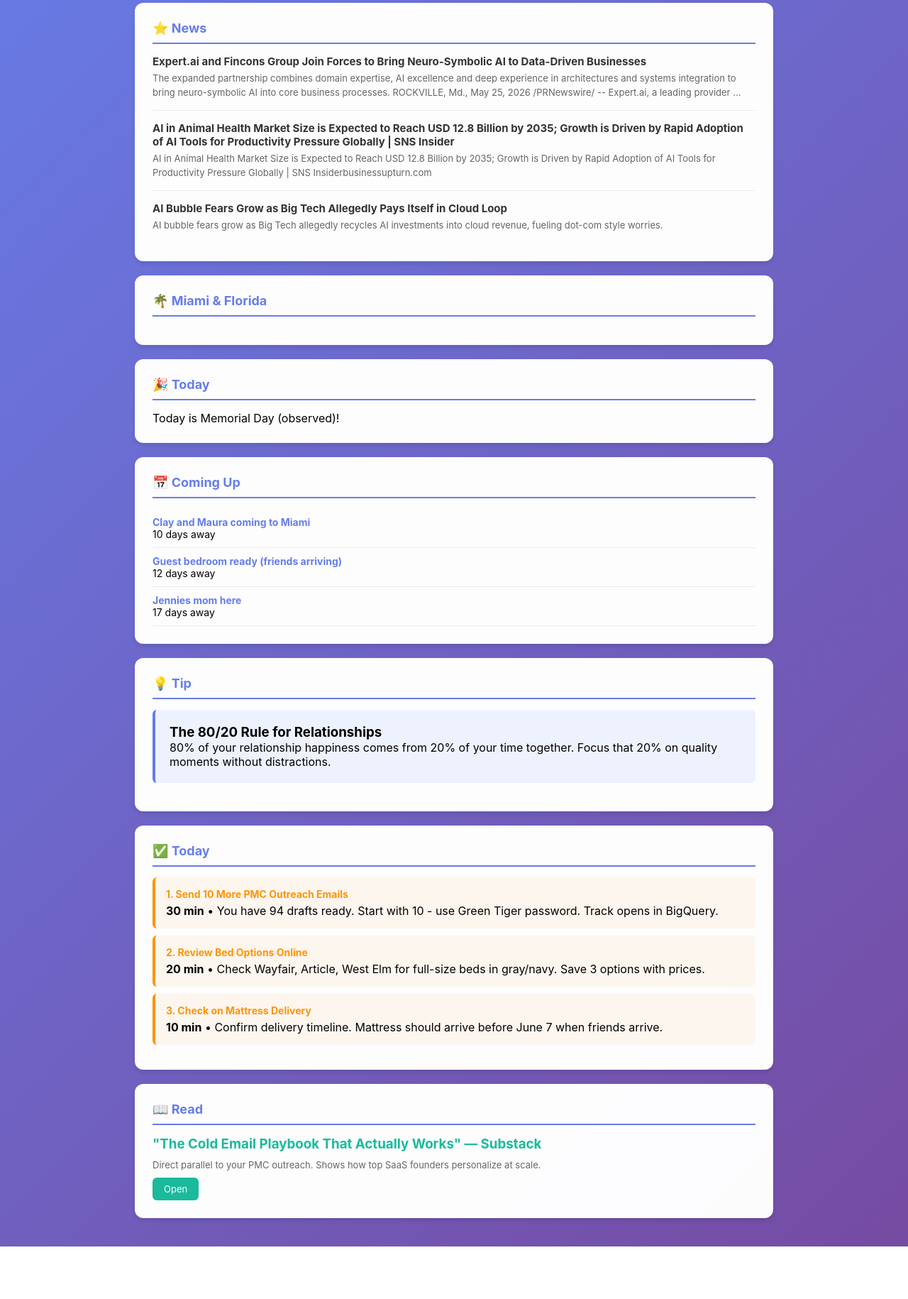
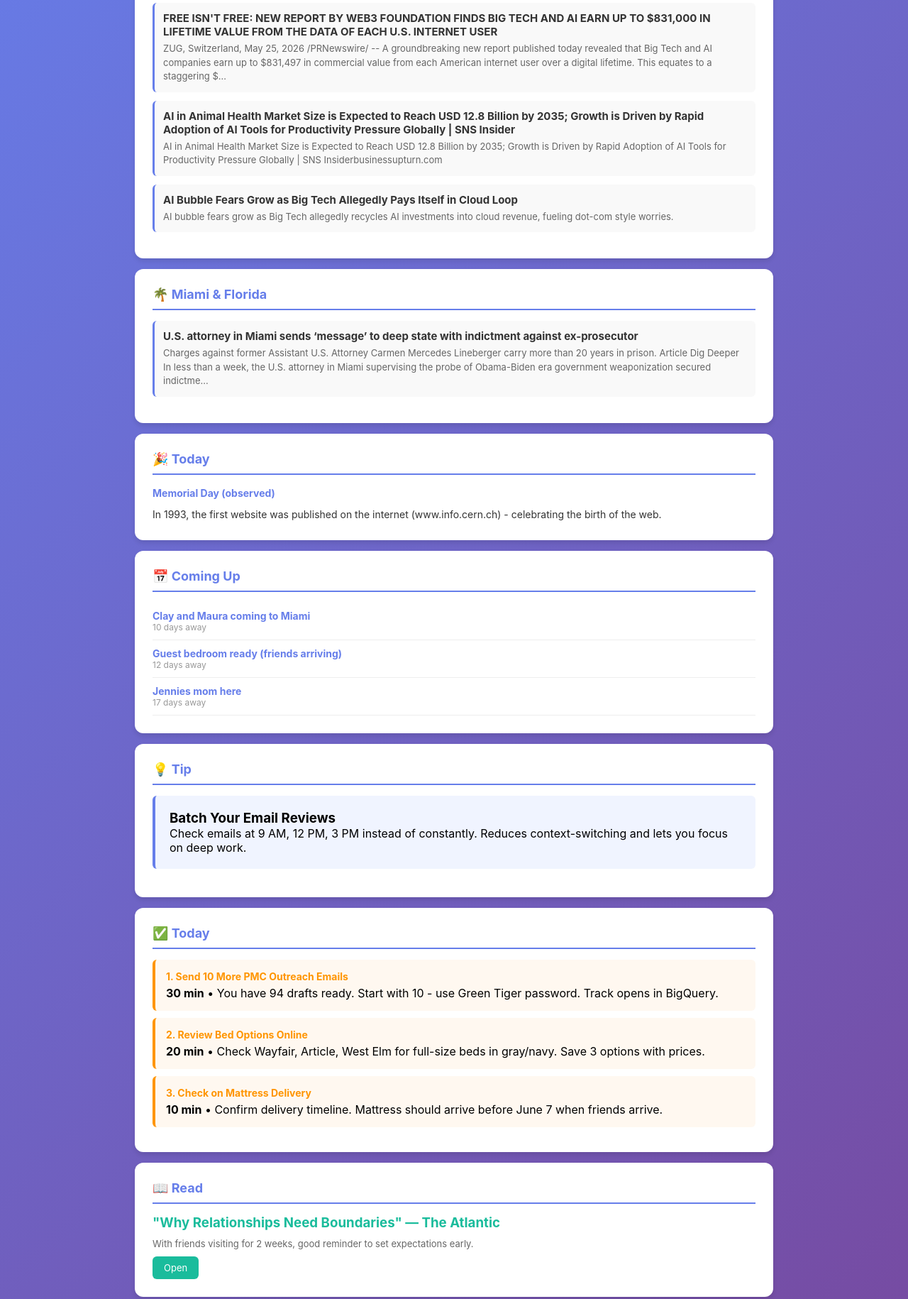
Before and after one commit to consultusai/diem, a website: page index.html in a window 1280 px wide. Shown: the part 291-2121 px from the top of the page at 71% size. Before the commit the page ends 2047 px from the top, so only its background shows below. Drawn offline with Linux system fonts and the light colour scheme; files whose address does not match are found by name.

Commit message:
Add historical events, clickable news links, Miami news, reduced whitespace

```diff
--- a/data.json
+++ b/data.json
@@ -3,9 +3,9 @@
   "dayOfWeek": "Tuesday",
   "usNews": [
     {
-      "title": "Expert.ai and Fincons Group Join Forces to Bring Neuro-Symbolic AI to Data-Driven Businesses",
-      "description": "The expanded partnership combines domain expertise, AI excellence and deep experience in architectures and systems integration to bring neuro-symbolic AI into core business processes. ROCKVILLE, Md., May 25, 2026 /PRNewswire/ -- Expert.ai, a leading provider …",
-      "url": "https://www.prnewswire.com/news-releases/expertai-and-fincons-group-join-forces-to-bring-neuro-symbolic-ai-to-data-driven-businesses-302780037.html"
+      "title": "FREE ISN'T FREE: NEW REPORT BY WEB3 FOUNDATION FINDS BIG TECH AND AI EARN UP TO $831,000 IN LIFETIME VALUE FROM THE DATA OF EACH U.S. INTERNET USER",
+      "description": "ZUG, Switzerland, May 25, 2026 /PRNewswire/ -- A groundbreaking new report published today revealed that Big Tech and AI companies earn up to $831,497 in commercial value from each American internet user over a digital lifetime. This equates to a staggering $…",
+      "url": "https://www.prnewswire.com/news-releases/free-isnt-free-new-report-by-web3-foundation-finds-big-tech-and-ai-earn-up-to-831-000-in-lifetime-value-from-the-data-of-each-us-internet-user-302781133.html"
     },
     {
       "title": "AI in Animal Health Market Size is Expected to Reach USD 12.8 Billion by 2035; Growth is Driven by Rapid Adoption of AI Tools for Productivity Pressure Globally | SNS Insider",
@@ -18,10 +18,16 @@
       "url": "https://beincrypto.com/ai-boom-fake-revenue-bubble/"
     }
   ],
-  "miamiNews": [],
+  "miamiNews": [
+    {
+      "title": "U.S. attorney in Miami sends ‘message’ to deep state with indictment against ex-prosecutor",
+      "description": "Charges against former Assistant U.S. Attorney Carmen Mercedes Lineberger carry more than 20 years in prison. Article Dig Deeper In less than a week, the U.S. attorney in Miami supervising the probe of Obama-Biden era government weaponization secured indictme…",
+      "url": "https://freerepublic.com/focus/f-news/4380866/posts"
+    }
+  ],
   "tip": {
-    "title": "The 80/20 Rule for Relationships",
-    "content": "80% of your relationship happiness comes from 20% of your time together. Focus that 20% on quality moments without distractions."
+    "title": "Batch Your Email Reviews",
+    "content": "Check emails at 9 AM, 12 PM, 3 PM instead of constantly. Reduces context-switching and lets you focus on deep work."
   },
   "actions": [
     {
@@ -41,10 +47,10 @@
     }
   ],
   "article": {
-    "title": "The Cold Email Playbook That Actually Works",
-    "source": "Substack",
-    "reason": "Direct parallel to your PMC outreach. Shows how top SaaS founders personalize at scale.",
-    "url": "https://substack.com"
+    "title": "Why Relationships Need Boundaries",
+    "source": "The Atlantic",
+    "reason": "With friends visiting for 2 weeks, good reminder to set expectations early.",
+    "url": "https://www.theatlantic.com"
   },
   "weather": {
     "temp_range": "77-87",
@@ -53,7 +59,10 @@
     "humidity": "74%",
     "chance_rain": "100%"
   },
-  "celebration": "Memorial Day (observed)",
+  "celebration": {
+    "holiday": "Memorial Day (observed)",
+    "event": "In 1993, the first website was published on the internet (www.info.cern.ch) - celebrating the birth of the web."
+  },
   "upcoming": [
     {
       "date": "2026-06-05",
@@ -71,5 +80,5 @@
       "daysUntil": 17
     }
   ],
-  "generatedAt": "2026-05-26T13:29:08.715Z"
+  "generatedAt": "2026-05-26T13:35:07.104Z"
 }
--- a/index.html
+++ b/index.html
@@ -9,22 +9,26 @@
 *{margin:0;padding:0;box-sizing:border-box}
 body{font-family:-apple-system,BlinkMacSystemFont,'Segoe UI',Roboto,sans-serif;background:linear-gradient(135deg,#667eea 0%,#764ba2 100%);min-height:100vh;padding:20px}
 .container{max-width:900px;margin:0 auto}
-.header{background:#fff;padding:30px;border-radius:12px;margin-bottom:20px;box-shadow:0 4px 6px rgba(0,0,0,.1)}
-.header h1{color:#333;font-size:28px;margin-bottom:5px}
-.header p{color:#666;font-size:14px}
-.section{background:#fff;padding:25px;border-radius:12px;margin-bottom:20px;box-shadow:0 4px 6px rgba(0,0,0,.1)}
+.header{background:#fff;padding:25px;border-radius:12px;margin-bottom:15px;box-shadow:0 4px 6px rgba(0,0,0,.1)}
+.header h1{color:#333;font-size:28px;margin-bottom:3px}
+.header p{color:#666;font-size:14px;margin-bottom:8px}
+.weather{font-size:13px;color:#666}
+.section{background:#fff;padding:25px;border-radius:12px;margin-bottom:15px;box-shadow:0 4px 6px rgba(0,0,0,.1)}
 .section h2{color:#667eea;font-size:18px;margin-bottom:15px;border-bottom:2px solid #667eea;padding-bottom:10px}
-.item{margin-bottom:15px;padding-bottom:15px;border-bottom:1px solid #eee}
-.item:last-child{border-bottom:none;margin-bottom:0}
-.item h3{color:#333;font-size:15px;margin-bottom:5px}
-.item p{color:#666;font-size:13px;line-height:1.5}
+.news-link{display:block;text-decoration:none;color:inherit;padding:12px;margin-bottom:12px;background:#f9f9f9;border-radius:6px;border-left:3px solid #667eea;transition:all 0.2s}
+.news-link:hover{background:#f0f4ff;border-left-color:#764ba2}
+.news-link h3{color:#333;font-size:15px;margin-bottom:5px}
+.news-link p{color:#666;font-size:13px;line-height:1.5}
 .tip{background:#f0f4ff;padding:20px;border-left:4px solid #667eea;border-radius:6px;margin-bottom:15px}
 .action{background:#fff8f0;padding:15px;margin-bottom:10px;border-left:4px solid #ff9500;border-radius:6px}
 .action h4{color:#ff9500;font-size:14px;margin-bottom:5px}
 .upcoming{padding:10px 0;border-bottom:1px solid #eee;font-size:14px}
 .upcoming strong{color:#667eea}
-#refresh-btn{margin-top:15px;padding:8px 16px;background:#667eea;color:#fff;border:none;border-radius:6px;cursor:pointer}
-#weather{margin:15px 0;padding:15px 0;border-top:1px solid #eee;font-size:13px;color:#666}
+.upcoming .days{font-size:12px;color:#999}
+#refresh-btn{margin-top:12px;padding:8px 16px;background:#667eea;color:#fff;border:none;border-radius:6px;cursor:pointer;font-size:13px}
+#refresh-btn:hover{background:#764ba2}
+#celeb-text{line-height:1.6;font-size:14px;color:#333}
+#celeb-text strong{color:#667eea;display:block;margin-bottom:8px}
 </style>
 </head>
 <body>
@@ -32,13 +36,13 @@ body{font-family:-apple-system,BlinkMacSystemFont,'Segoe UI',Roboto,sans-serif;b
 <div class="header">
 <h1>☕ Good Morning, Chris</h1>
 <p id="date"></p>
-<div id="weather"></div>
+<div class="weather" id="weather"></div>
 <button id="refresh-btn">🔄 Refresh</button>
 </div>
 
 <div class="section">
 <h2>⭐ News</h2>
-<div id="news">JS NOT RUNNING</div>
+<div id="news"></div>
 </div>
 
 <div class="section">
@@ -48,7 +52,7 @@ body{font-family:-apple-system,BlinkMacSystemFont,'Segoe UI',Roboto,sans-serif;b
 
 <div class="section" id="celeb-sec" style="display:none">
 <h2>🎉 Today</h2>
-<p id="celeb"></p>
+<div id="celeb-text"></div>
 </div>
 
 <div class="section">
@@ -78,7 +82,6 @@ body{font-family:-apple-system,BlinkMacSystemFont,'Segoe UI',Roboto,sans-serif;b
 </div>
 
 <script>
-document.body.style.opacity = '0.99'; // JS is running
 function render(d) {
   document.getElementById('date').textContent = d.dayOfWeek + ', ' + d.date;
 
@@ -89,21 +92,31 @@ function render(d) {
       'Wind: ' + w.wind + ' | Rain: ' + w.chance_rain + ' | Humidity: ' + w.humidity;
   }
 
+  // News with clickable links
   document.getElementById('news').innerHTML = (d.usNews || [])
-    .map(n => '<div class="item"><h3>' + n.title + '</h3><p>' + n.description + '</p></div>')
+    .map(n => '<a href="' + n.url + '" target="_blank" class="news-link"><h3>' + n.title + '</h3><p>' + n.description + '</p></a>')
     .join('');
 
+  // Miami news with clickable links
   document.getElementById('miami').innerHTML = (d.miamiNews || [])
-    .map(n => '<div class="item"><h3>' + n.title + '</h3><p>' + n.description + '</p></div>')
-    .join('');
+    .map(n => '<a href="' + n.url + '" target="_blank" class="news-link"><h3>' + n.title + '</h3><p>' + n.description + '</p></a>')
+    .join('') || '<p style="color:#999">No Miami news today</p>';
 
+  // Celebration with optional historical event
   if (d.celebration) {
     document.getElementById('celeb-sec').style.display = 'block';
-    document.getElementById('celeb').textContent = 'Today is ' + d.celebration + '!';
+    let celebText = '';
+    if (d.celebration.holiday) {
+      celebText += '<strong>' + d.celebration.holiday + '</strong>';
+    }
+    if (d.celebration.event) {
+      celebText += d.celebration.event;
+    }
+    document.getElementById('celeb-text').innerHTML = celebText;
   }
 
   document.getElementById('upcoming').innerHTML = (d.upcoming || [])
-    .map(u => '<div class="upcoming"><strong>' + u.event + '</strong><br>' + u.daysUntil + ' days away</div>')
+    .map(u => '<div class="upcoming"><strong>' + u.event + '</strong><div class="days">' + u.daysUntil + ' days away</div></div>')
     .join('');
 
   if (d.tip) {
@@ -127,11 +140,9 @@ function load() {
   const path = base ? '/' + base + '/data.json' : '/data.json';
   const url = window.location.origin + path + '?t=' + Date.now();
 
-  console.log('Loading from:', url);
   fetch(url, { cache: 'no-store' })
     .then(r => r.json())
     .then(d => {
-      console.log('Got data, rendering...');
       render(d);
     })
     .catch(e => {
```
Also changed, not shown: generate-dashboard.js (+67 -9 lines).
